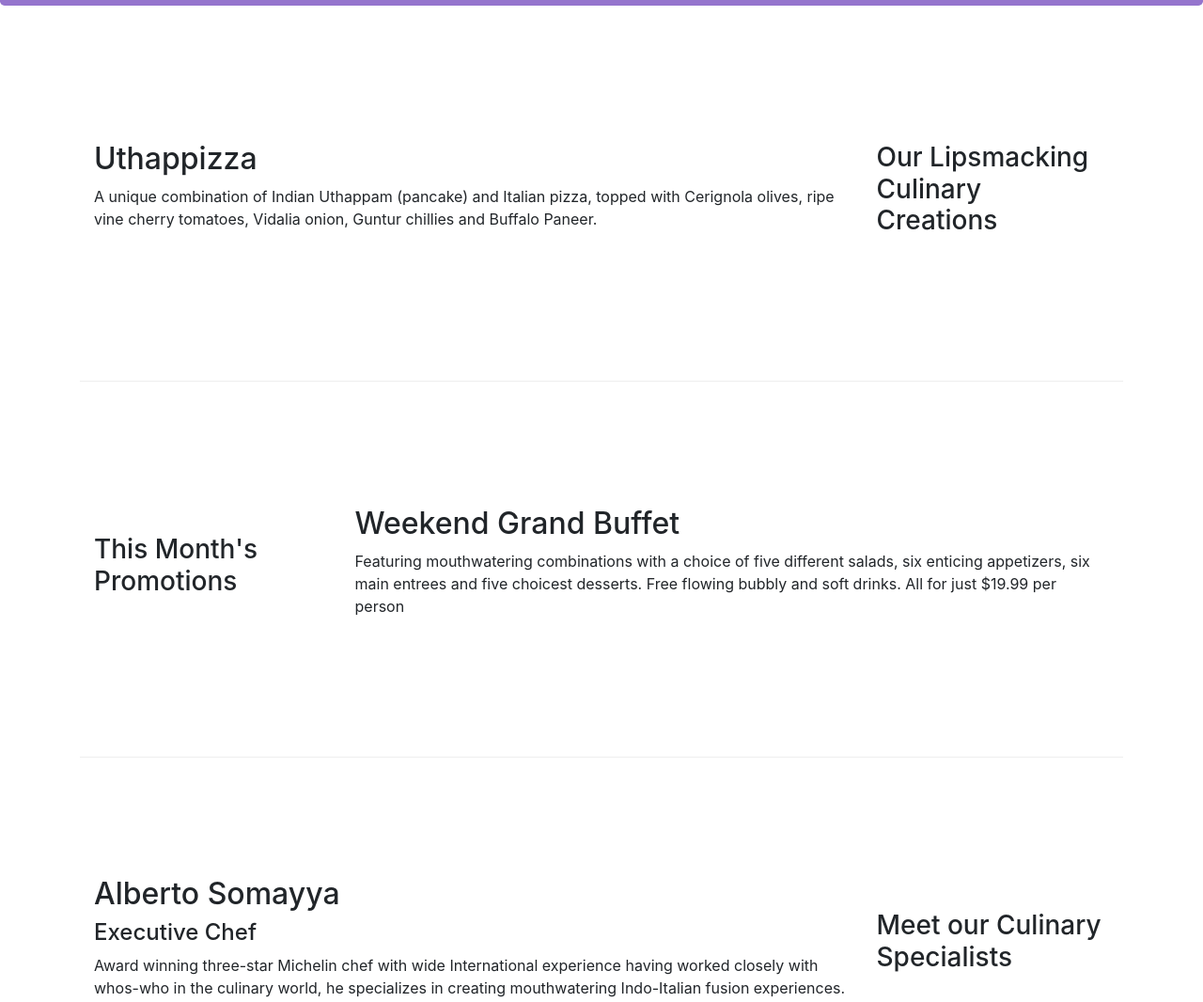
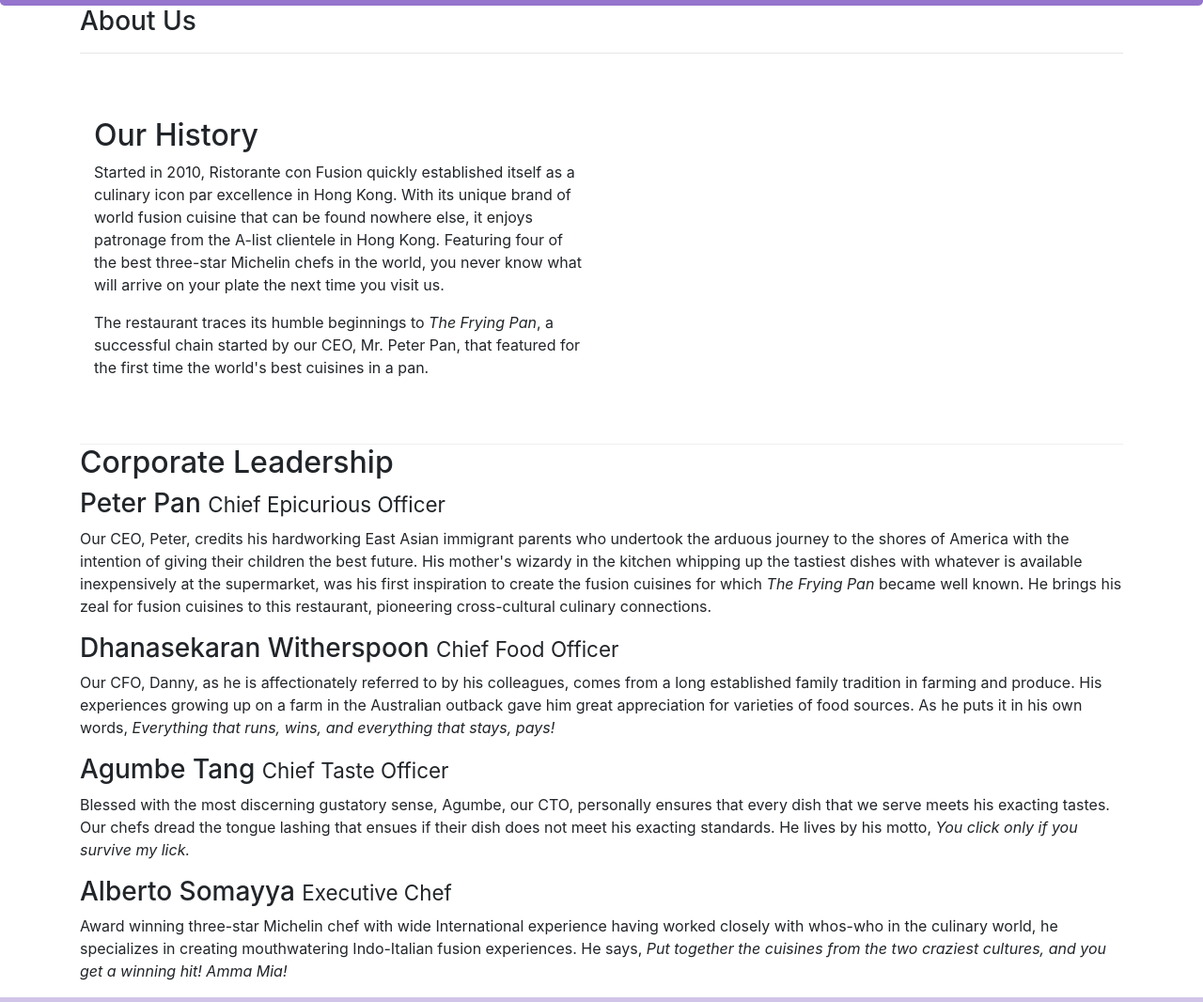
Before and after one commit to cathysandstrom/Coursera_Bootstrap, a website: page index.html in a window 1280 px wide. Shown: the part 278-1344 px from the top of the page at 94% size. Drawn offline with nearby package versions, Linux system fonts and the light colour scheme.

Commit message:
Finished Assignment 1

```diff
--- a/index.html
+++ b/index.html
@@ -27,6 +27,41 @@
         </div>
     </header>
 
+    <div class="container">
+        <div>
+            <div>
+               <h3>About Us</h3>
+               <hr>
+            </div>
+        </div>
+
+        <div div class="row row-content align-items-center">
+            <div class="col-12 col-sm-8 order-sm-last col-md-6">
+                <h2>Our History</h2>
+                <p>Started in 2010, Ristorante con Fusion quickly established itself as a culinary icon par excellence in Hong Kong. With its unique brand of world fusion cuisine that can be found nowhere else, it enjoys patronage from the A-list clientele in Hong Kong.  Featuring four of the best three-star Michelin chefs in the world, you never know what will arrive on your plate the next time you visit us.</p>
+                <p>The restaurant traces its humble beginnings to <em>The Frying Pan</em>, a successful chain started by our CEO, Mr. Peter Pan, that featured for the first time the world's best cuisines in a pan.</p>
+            </div>
+            <div>
+            </div>
+        </div>
+
+
+        <div>
+            <div>
+                <h2>Corporate Leadership</h2>
+                <h3>Peter Pan <small>Chief Epicurious Officer</small></h3>
+                <p class="d-none d-sm-block">Our CEO, Peter, credits his hardworking East Asian immigrant parents who undertook the arduous journey to the shores of America with the intention of giving their children the best future. His mother's wizardy in the kitchen whipping up the tastiest dishes with whatever is available inexpensively at the supermarket, was his first inspiration to create the fusion cuisines for which <em>The Frying Pan</em> became well known. He brings his zeal for fusion cuisines to this restaurant, pioneering cross-cultural culinary connections.</p>
+                <h3>Dhanasekaran Witherspoon <small>Chief Food Officer</small></h3>
+                <p class="d-none d-sm-block">Our CFO, Danny, as he is affectionately referred to by his colleagues, comes from a long established family tradition in farming and produce. His experiences growing up on a farm in the Australian outback gave him great appreciation for varieties of food sources. As he puts it in his own words, <em>Everything that runs, wins, and everything that stays, pays!</em></p>
+                <h3>Agumbe Tang <small>Chief Taste Officer</small></h3>
+                <p class="d-none d-sm-block">Blessed with the most discerning gustatory sense, Agumbe, our CTO, personally ensures that every dish that we serve meets his exacting tastes. Our chefs dread the tongue lashing that ensues if their dish does not meet his exacting standards. He lives by his motto, <em>You click only if you survive my lick.</em></p>
+                <h3>Alberto Somayya <small>Executive Chef</small></h3>
+                <p class="d-none d-sm-block">Award winning three-star Michelin chef with wide International experience having worked closely with whos-who in the culinary world, he specializes in creating mouthwatering Indo-Italian fusion experiences. He says, <em>Put together the cuisines from the two craziest cultures, and you get a winning hit! Amma Mia!</em></p>
+            </div>
+       </div>
+
+    </div>
+<!--
     <div class="container">
         <div class="row row-content align-items-center">
             <div class="col-12 col-sm-4 order-sm-last col-md-3">
@@ -59,7 +94,7 @@
             </div>
         </div>
     </div>
-
+-->
     <footer class="footer">
         <div class="container">
             <div class="row">
```
